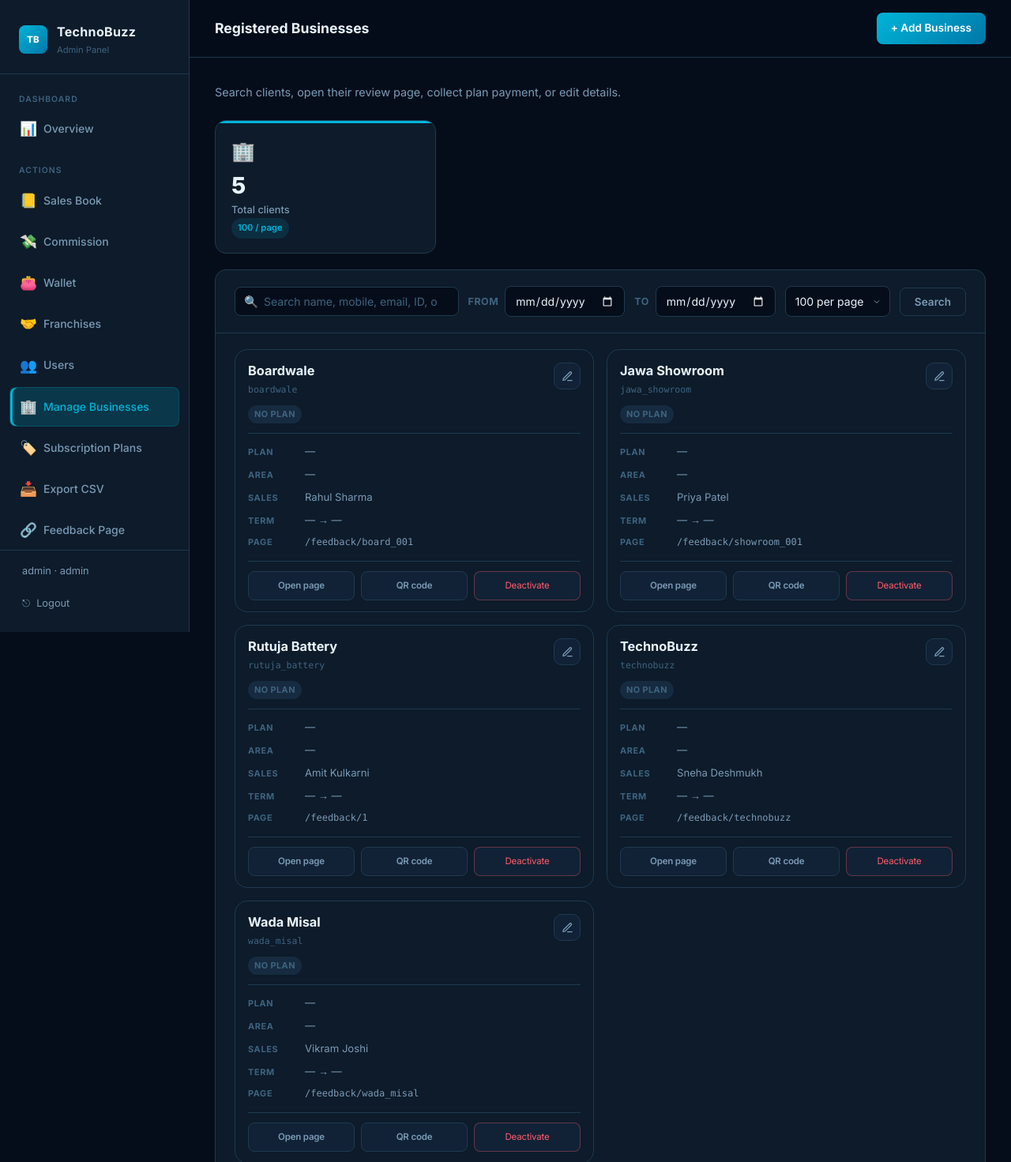
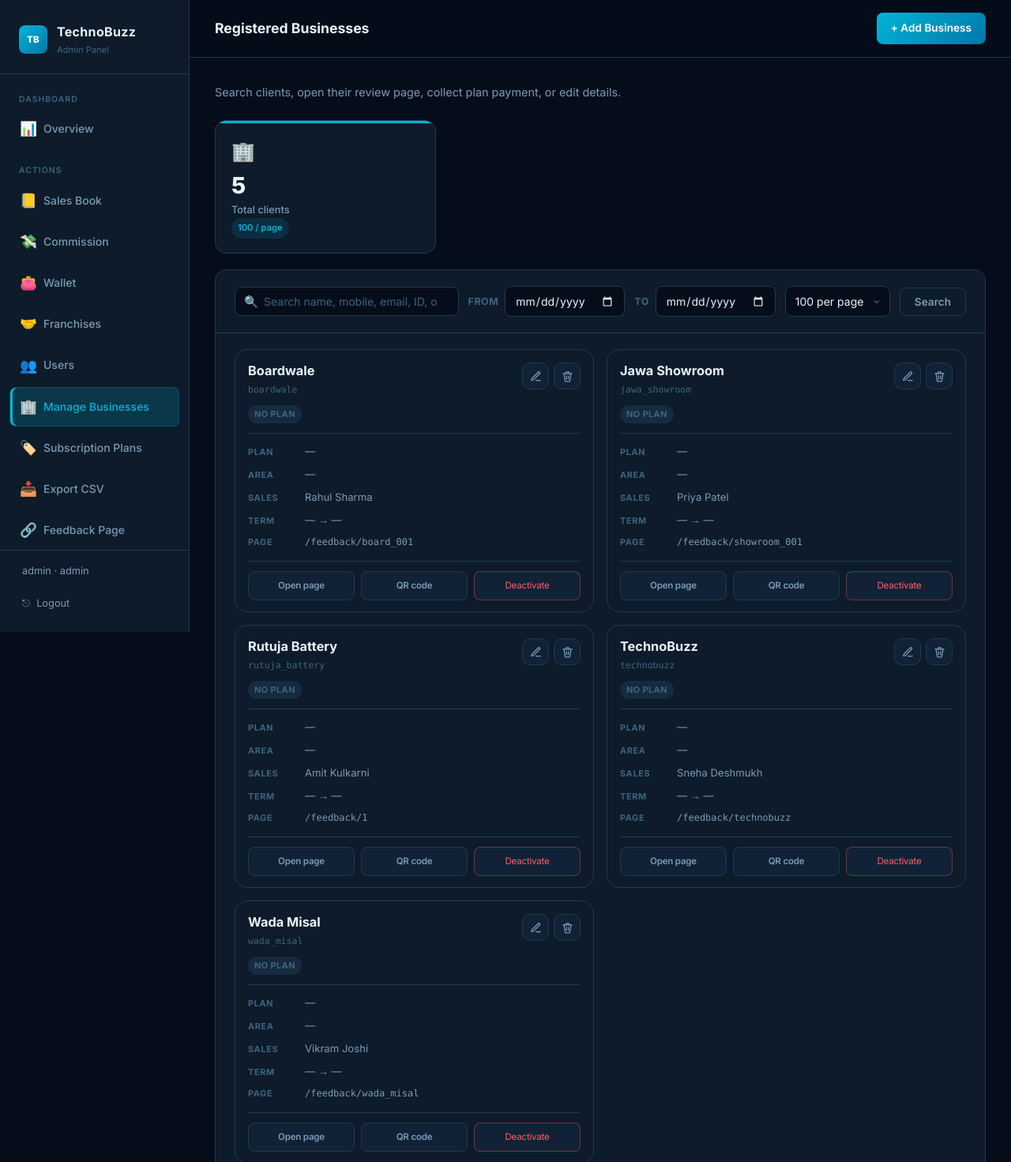
Before and after one commit to technobuzzsystems/GoogleReviews, a FastAPI app: page /admin/businesses in a window 1280 px wide. Shown: the top 1471 px of the page at 79% size. Run offline with FastAPI, Linux system fonts and the light colour scheme; the visitor is signed in with stand-in values (Sample User, id 1); data comes from the database, SQL or seed files in the repository; data that the repository does not hold is empty; parts of the project's set-up code (start-up, migrations or seed data) failed here and were passed over; some libraries are stand-ins or nearby versions.

Commit message:
feat: add delete button for businesses with confirmation dialog

```diff
--- a/static/css/admin.css
+++ b/static/css/admin.css
@@ -1682,3 +1682,30 @@ a.stat-card-link:focus-visible {
   outline: 2px solid var(--accent);
   outline-offset: 2px;
 }
+
+.biz-tile-controls {
+  display: flex;
+  align-items: center;
+  gap: 6px;
+  flex-shrink: 0;
+}
+.biz-tile-delete {
+  flex-shrink: 0;
+  width: 34px;
+  height: 34px;
+  display: inline-flex;
+  align-items: center;
+  justify-content: center;
+  border-radius: 10px;
+  color: var(--text-2);
+  background: var(--bg-card-2);
+  border: 1px solid var(--border);
+  cursor: pointer;
+  padding: 0;
+  transition: color var(--transition), border-color var(--transition), background var(--transition);
+}
+.biz-tile-delete:hover {
+  color: #ff5c6a;
+  border-color: rgba(255, 92, 106, 0.45);
+  background: rgba(255, 92, 106, 0.12);
+}
--- a/templates/admin_businesses.html
+++ b/templates/admin_businesses.html
@@ -64,12 +64,25 @@
           <h3 class="biz-tile-name" title="{{ b.name }}">{{ b.name }}</h3>
           <div class="biz-tile-key">{{ b.key }}</div>
         </div>
+        <div class="biz-tile-controls">
           <a class="biz-tile-edit" href="/admin/businesses/{{ b.key }}/edit" title="Edit {{ b.name }}" aria-label="Edit {{ b.name }}">
             <svg viewBox="0 0 24 24" width="15" height="15" fill="none" stroke="currentColor" stroke-width="2" stroke-linecap="round" stroke-linejoin="round" aria-hidden="true">
               <path d="M12 20h9" />
               <path d="M16.5 3.5a2.1 2.1 0 0 1 3 3L7 19l-4 1 1-4 12.5-12.5z" />
             </svg>
           </a>
+          <form action="/admin/businesses/{{ b.key }}/delete" method="POST" style="margin:0; display:inline;" onsubmit="return confirm('Are you sure you want to delete {{ b.name }}? This action cannot be undone.');">
+            <button type="submit" class="biz-tile-delete" title="Delete {{ b.name }}" aria-label="Delete {{ b.name }}">
+              <svg viewBox="0 0 24 24" width="15" height="15" fill="none" stroke="currentColor" stroke-width="2" stroke-linecap="round" stroke-linejoin="round" aria-hidden="true">
+                <polyline points="3 6 5 6 21 6" />
+                <path d="M19 6l-2 14a2 2 0 0 1-2 2H9a2 2 0 0 1-2-2L5 6" />
+                <path d="M10 11v6" />
+                <path d="M14 11v6" />
+                <path d="M9 6V4a1 1 0 0 1 1-1h4a1 1 0 0 1 1 1v2" />
+              </svg>
+            </button>
+          </form>
+        </div>
       </div>
       <div class="biz-tile-flags">
         {% if not b.is_active %}
```
Also changed, not shown: routes/admin_routes.py (+14 -0 lines), services/business_service.py (+18 -0 lines). Lines whose indentation alone changed are shown as unchanged.
